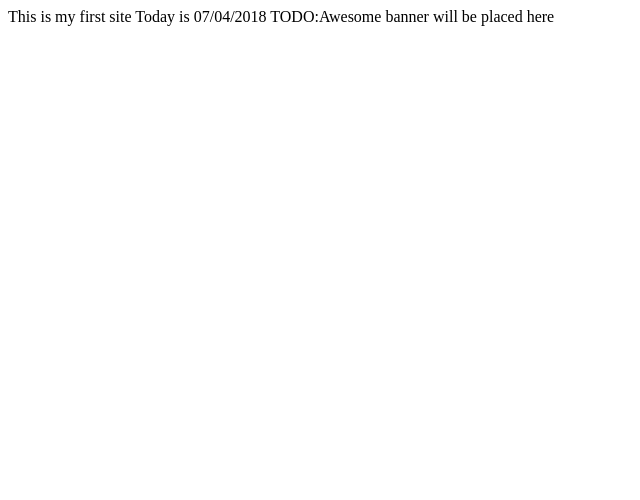
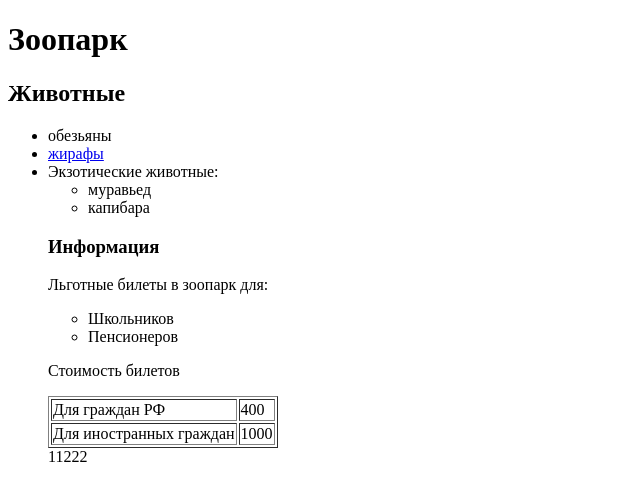
Before and after one commit to olgatyrina/Olga_t, a website: page site/index.html in a window 1280 px wide. Shown: the whole page, without its empty margins (0-640 px from the left). Drawn offline with Linux system fonts and the light colour scheme.

Commit message:
classwork

```diff
--- a/site/index.html
+++ b/site/index.html
@@ -2,11 +2,37 @@
 <html lang="en">
 <head>
 	<meta charset="UTF-8">
-	<title>Document</title>
+	<title>Сайт Zoo</title>
 </head>
 <body>
-This is my first site
-Today is 07/04/2018
-TODO:Awesome banner will be placed here
+	<h1> Зоопарк </h1>
+	<h2>Животные</h2>
+	<ul>
+		<li>обезьяны</li>
+		<li><a href="page-giraf.html">жирафы</a></li>
+		<li> Экзотические животные:
+			<ul>
+				<li>муравьед</li>
+		        <li>капибара</li></ul>
+	<h3>Информация</h3>
+	<p>Льготные билеты в зоопарк для:</p>
+	<ul>
+		<li>Школьников</li>
+		<li>Пенсионеров</li>
+	</ul>
+	<p>Стоимость билетов</p>
+	<table border="1">
+		<tr>
+			<td>Для граждан РФ</td>
+			<td>400</td>
+		</tr>
+		<tr>
+		<td>Для иностранных граждан</td>
+		<td>1000</td>
+		</tr>
+	</table>
+	11222
+    <!-- <p>Lorem ipsum <b>dolor</b> sit amet, consectetur adipisicing elit.<br> Ipsum quasi nostrum amet voluptatem, debitis, voluptatum quaerat aliquid, eum ut voluptate delectus?<br> <i>Consectetur</i> excepturi modi consequuntur reiciendis tenetur.<br> <u>Dignissimos, velit voluptas?</u></p>
+    <blockquote>Lorem ipsum dolor sit amet, consectetur adipisicing elit. Ipsum quasi nostrum amet voluptatem,debitis, voluptatum quaerat aliquid, eum ut voluptate delectus? Consectetur excepturi modi consequuntur reiciendis tenetur. Dignissimos, velit voluptas?</blockquote> -->
 </body>
 </html>
```
Also changed, not shown: site/page-giraf.html (added, +11 -0 lines), site/images/images.jpg (added), 1 other file.
